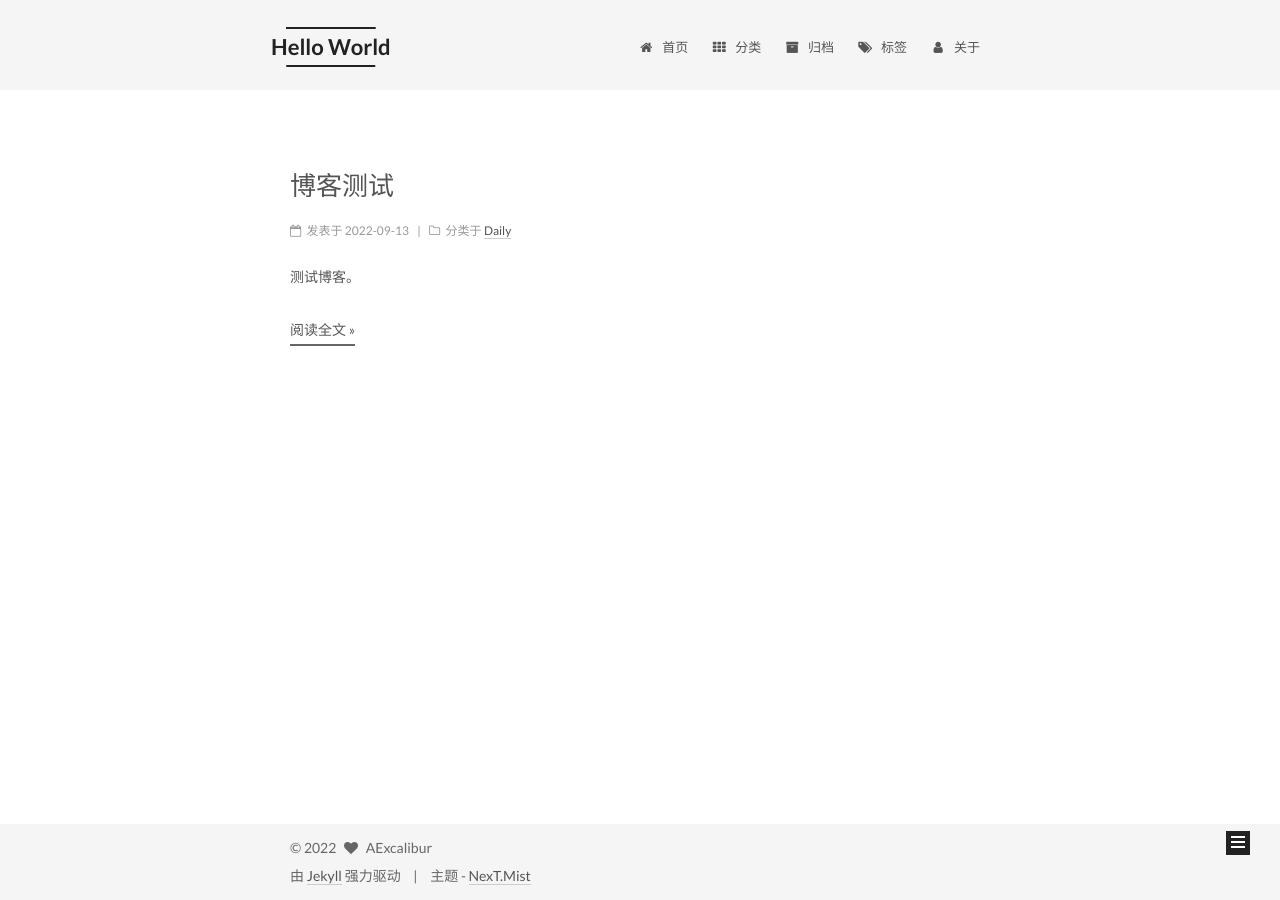
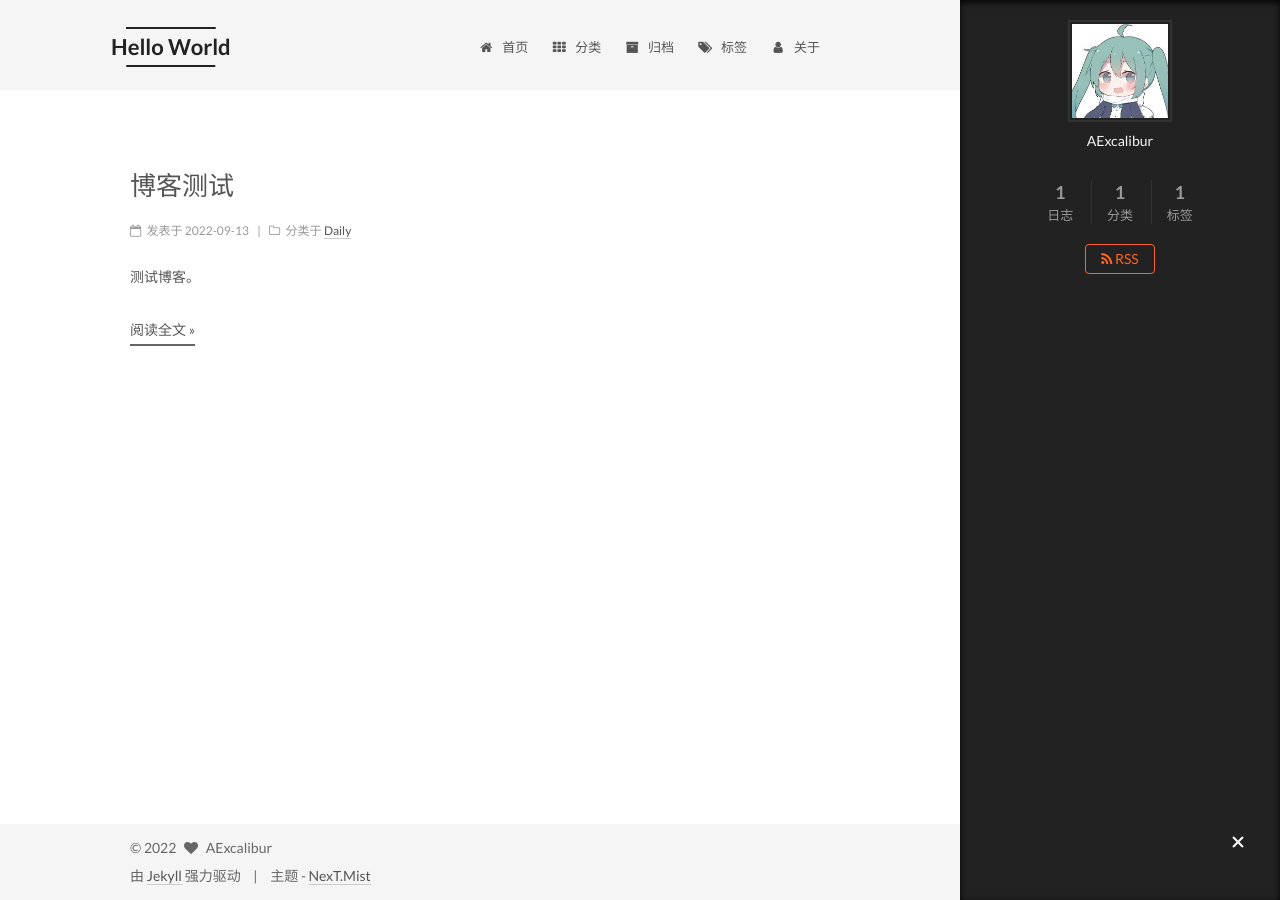
Before and after one commit to PRC-AExcalibur/PRC-AExcalibur.GitHub.io, a Jekyll site: the page built from index.html, in a window 1280 px wide. Built offline with Jekyll 4.4.1, drawn with Linux system fonts in a browser that asks for light colours; the list of posts is cut into pages by our own code.

Commit message:
Update _config.yml

```diff
--- a/_config.yml
+++ b/_config.yml
@@ -255,8 +255,8 @@ toc:
 
 sidebar:
   # Sidebar Position, available value: left | right
-  position: left
-  #position: right
+  #position: left
+  position: right
 
   # Sidebar Display, available value:
   #  - post    expand on posts automatically. Default.
@@ -264,8 +264,8 @@ sidebar:
   #  - hide    expand only when click on the sidebar toggle icon.
   #  - remove  Totally remove sidebar including sidebar toggle.
   #display: post
-  #display: always
-  display: hide
+  display: always
+  #display: hide
   #display: remove
 
   # Sidebar offset from top menubar in pixels.
```
